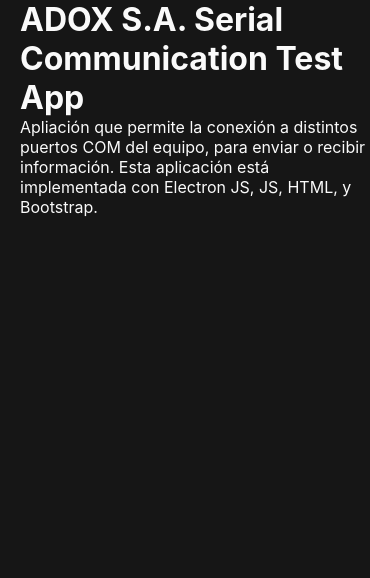
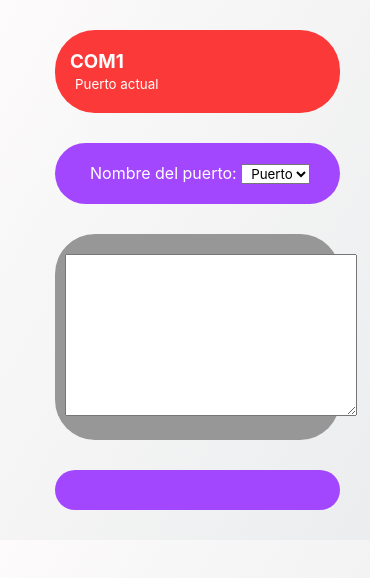
Before and after one commit to teootoledo/test-serial, an Electron app: page mainWindow.html in a window 370 px wide. Drawn offline with Linux system fonts and the light colour scheme.

Commit message:
Comenzando con la UI

```diff
--- a/mainWindow.html
+++ b/mainWindow.html
@@ -4,17 +4,77 @@
     <link rel="stylesheet" href="styles\css\styles.css" />
     <title>Serialport test - ADOX</title>
   </head>
-  <body>
-    <div id="container">
-      <h1>ADOX S.A. Serial Communication Test App</h1>
-      <p>
-        Apliación que permite la conexión a distintos puertos COM del equipo,
-        para enviar o recibir información. Esta aplicación está implementada con
-        Electron JS, JS, HTML, y Bootstrap.
-      </p>
+  <body class="ventana">
+    <div class="container">
       <div class="row">
-        <div class="col"></div>
-        <div class="col"></div>
+        <!-- COLUMNA 1 -->
+        <div class="col-md-4">
+          <div class="row cuadro visualizadorPuerto">
+            <div class="col-md-12">
+              <h3 class="text-right">COM1</h3>
+              <p class="text-right">
+                <small>Puerto actual</small>
+              </p>
+            </div>
+          </div>
+          <div class="row cuadro configuracionPuerto">
+            <div class="col-md-12">
+              <div class="row">
+                <div class="col-md-6">
+                  <form class="form-inline">
+                    <div class="form-group">
+                      <label for="inputPassword6">Nombre del puerto:</label>
+                      <select class="custom-select">
+                        <option selected>Puerto</option>
+                        <option value="1">COM1</option>
+                        <option value="2">COM2</option>
+                        <option value="3">COM3</option>
+                      </select>
+                    </div>
+                  </form>
+                </div>
+                <div class="col-md-6"></div>
+              </div>
+              <div class="row">
+                <div class="col-md-6"></div>
+                <div class="col-md-6"></div>
+              </div>
+              <div class="row">
+                <div class="col-md-6"></div>
+                <div class="col-md-6"></div>
+              </div>
+              <div class="row">
+                <div class="col-md-6"></div>
+                <div class="col-md-6"></div>
+              </div>
+              <div class="row">
+                <div class="col-md-6"></div>
+                <div class="col-md-6"></div>
+              </div>
+              <div class="row">
+                <div class="col-md-6"></div>
+                <div class="col-md-6"></div>
+              </div>
+              <div class="row">
+                <div class="col-md-6"></div>
+                <div class="col-md-6"></div>
+              </div>
+            </div>
+          </div>
+        </div>
+        <!-- COLUMNA 2 -->
+        <div class="col-md-4">
+          <div class="row cuadro dialogoPuerto">
+            <div class="col-md-12">
+              <textarea name="" id="" cols="30" rows="10"></textarea>
+            </div>
+          </div>
+          <div class="row cuadro enviaComandos">
+            <div class="col-md-12"></div>
+          </div>
+        </div>
+        <!-- COLUMNA 3 -->
+        <div class="col-md-4"></div>
       </div>
     </div>
   </body>
--- a/styles/css/styles.css
+++ b/styles/css/styles.css
@@ -4,6 +4,48 @@
   padding-left: 5px;
   font-family: -apple-system, BlinkMacSystemFont, "Segoe UI", Roboto, Oxygen,
     Ubuntu, Cantarell, "Open Sans", "Helvetica Neue", sans-serif;
-  background: rgb(22, 22, 22);
-  color: #fafafa;
+  /* background: rgb(22, 22, 22); */
 }
+
+.cuadro {
+  border-radius: 40px;
+  -webkit-border-radius: 40px;
+  -moz-border-radius: 40px;
+  -ms-border-radius: 40px;
+  -o-border-radius: 40px;
+  margin-top: 30px;
+  margin-bottom: 30px;
+  margin-left: 30px;
+  margin-right: 30px;
+  padding-top: 20px;
+  padding-bottom: 20px;
+}
+
+.ventana {
+  border-radius: 15px;
+  -webkit-border-radius: 15px;
+  -moz-border-radius: 15px;
+  -ms-border-radius: 15px;
+  -o-border-radius: 15px;
+  background-image: linear-gradient(120deg, #fdfbfb 0%, #ebedee 100%);
+}
+
+.visualizadorPuerto {
+  background-color: #fc3939;
+  color: #ffffff;
+}
+
+.configuracionPuerto {
+  background-color: #a347ff;
+  color: #ffffff;
+}
+
+.dialogoPuerto {
+  background-color: #979797;
+  color: #ffffff;
+}
+
+.enviaComandos {
+  background-color: #a347ff;
+  color: #ffffff;
+}
```
